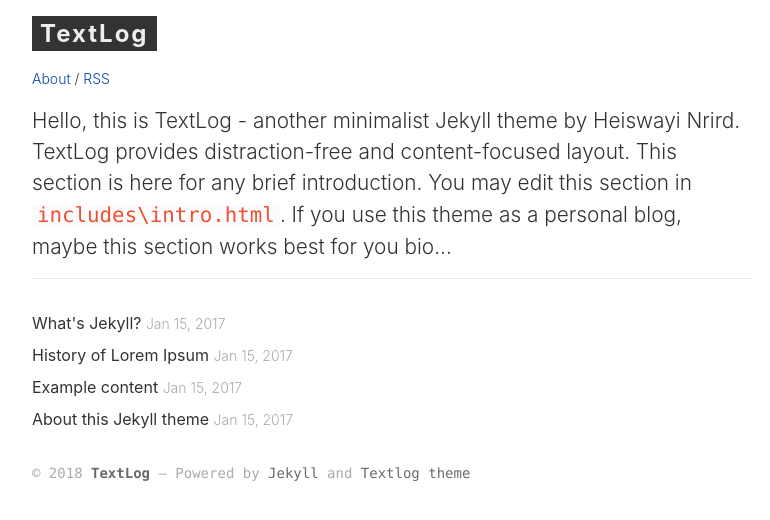
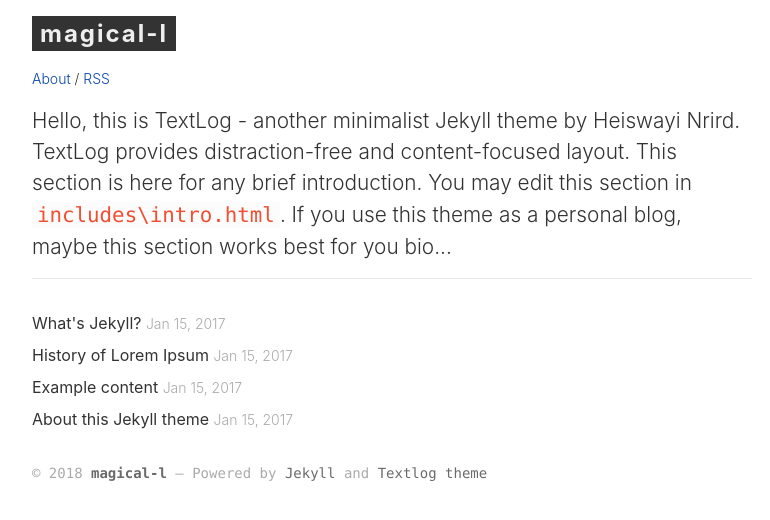
Before and after one commit to magical-l/magical-l.github.io, a Jekyll site: the page built from index.html, in a window 1280 px wide. Shown: the top 520 px of the page, without its empty margins (8-778 px from the left). Built offline with Jekyll 4.4.1, drawn with Linux system fonts in a browser that asks for light colours.

Commit message:
修改config

```diff
--- a/_config.yml
+++ b/_config.yml
@@ -1,9 +1,9 @@
 # Site settings
-title: "TextLog"
-description: "Minimalist Jekyll theme for documentation site"
-baseurl: "/textlog" # required if used under gh-pages branch, else (under master branch) just leave empty/blank
+title: "magical-l"
+description: "test"
+baseurl: "" # required if used under gh-pages branch, else (under master branch) just leave empty/blank
 url: ""
-author: "John Doe"
+author: "magical-l"
 
 # Build settings
 kramdown:
```
